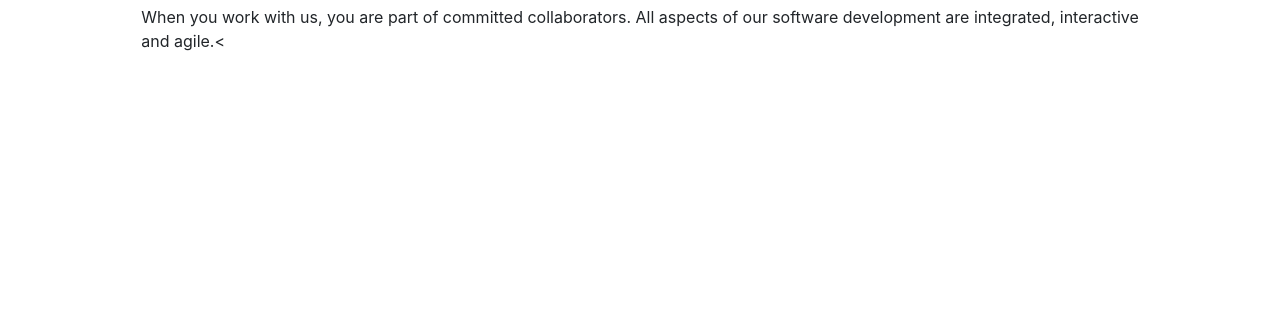
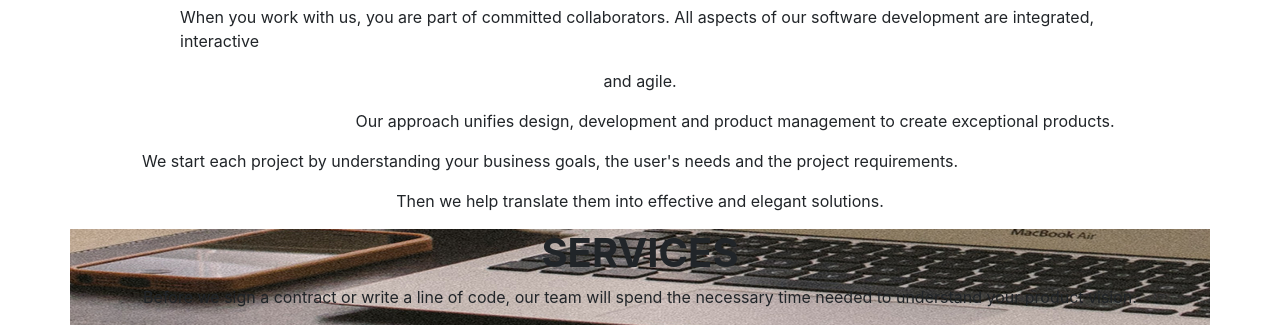
Before and after one commit to D0nmoses/delani-studio, a plain HTML site: page index.html in a window 1280 px wide. Shown: the part 736-1061 px from the top of the page. Before the commit the page ends 805 px from the top, so only its background shows below. Drawn offline with Linux system fonts and the light colour scheme.

Commit message:
add the services section to html and styling in css

```diff
--- a/css/styles.css
+++ b/css/styles.css
@@ -12,3 +12,12 @@
   padding-left: 70px;
   padding-top: 100px;
 }
+
+#aboutUsLine4{
+  padding-right: 180px;
+  padding-left: 0px;
+}
+
+#services{
+  background-image: url("../img/services_img.jpg");
+}
--- a/index.html
+++ b/index.html
@@ -6,7 +6,7 @@
   <link href="css/styles.css" rel="stylesheet" type="text/css">
   <script src="js/jquery.js"></script>
   <script src="js/scripts.js"></script>
-  <title></title>
+  <title>Delani</title>
 </head>
 
 <body>
@@ -56,16 +56,63 @@
       <div class="col col-lg-2"></div>
     </div>
     <div class="row justify-content-md-center" id="aboutUs">
+      <div class="col col-lg-1"></div>
+      <div class="col-md-10">
+        <p>When you work with us, you are part of committed collaborators.
+          All aspects of our software development are integrated, interactive
+        </p>
+      </div>
+      <div class="col col-lg-1"></div>
+      <div class="w-100"></div>
       <div class="col col-lg-2"></div>
       <div class="col-md-auto">
-        <p>When you work with us, you are part of committed collaborators.
-            All aspects of our software development are integrated, interactive<br>
-            and agile.<
+        <p>and agile.
+        </p>
+      </div>
+      <div class="col col-lg-2"></div>
+      <div class="w-100"></div>
+      <div class="col col-lg-2"></div>
+      <div class="col-md-auto">
+        <p>Our approach unifies design, development and product management to create
+          exceptional products.
+        </p>
+      </div>
+      <div class="col col-lg-2"></div>
+      <div class="w-100"></div>
+      <div class="col col-lg-2"></div>
+      <div class="col-md-auto" id="aboutUsLine4">
+        <p>We start each project by understanding your business goals, the user's needs
+          and the project requirements.
+        </p>
+      </div>
+      <div class="col col-lg-2"></div>
+      <div class="w-100"></div>
+      <div class="col col-lg-2"></div>
+      <div class="col-md-auto">
+        <p>Then we help translate them into effective and elegant solutions.
         </p>
       </div>
       <div class="col col-lg-2"></div>
     </div>
+    <div class="row justify-content-md-center" id="services">
+        <div class="col col-lg-2"></div>
+        <div class="col-md-auto">
+          <h1><strong>SERVICES</strong></h1>
+        </div>
+        <div class="col col-lg-2"></div>
+        <div class="w-100"></div>
+        <div class="col col-lg-2"></div>
+        <div class="col-md-auto">
+          <p>Before we sign a contract or write a line of code, our team
+              will spend the necessary time needed to understand your product
+              vision.
+          </p>
+        </div>
+        <div class="col col-lg-2"></div>
 
+
+
+    </div>
   </div>
 </body>
 
```
